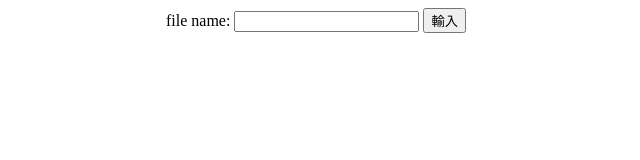
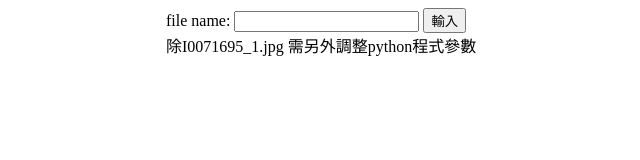
Before and after one commit to yichung279/HeartSeg, a website: page public/index.html in a window 1280 px wide. Shown: the whole page, without its empty margins (346-986 px from the left). Drawn offline with nearby package versions, Linux system fonts and the light colour scheme.

Commit message:
add warning in html

```diff
--- a/public/index.html
+++ b/public/index.html
@@ -11,7 +11,8 @@
 
     <div id="form" >
       file name: <input name="fname" type="text">
-      <button type="submit">輸入</button>
+      <button type="submit">輸入</button><br>
+      除I0071695_1.jpg 需另外調整python程式參數
     </div>
     <div id='imgContainer'>
       <div class='board'>
--- a/server.js
+++ b/server.js
@@ -2,7 +2,7 @@ const express = require('express')
 const app = express()
 const bodyParser = require('body-parser')
 const {execFile} = require('child_process')
-const port = 18080
+const port = 8080
 
 app.use(bodyParser.urlencoded({extended: false}))
 app.use(bodyParser.json())
```
